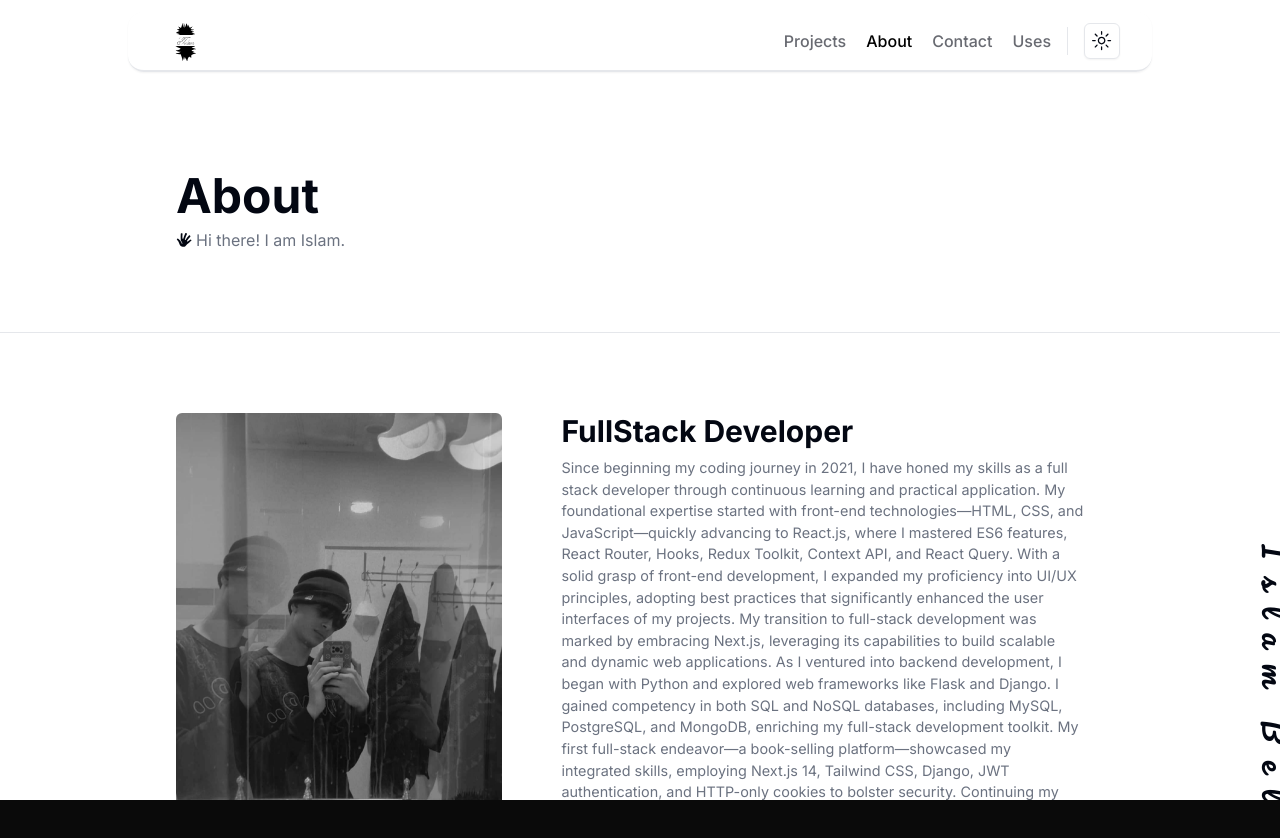
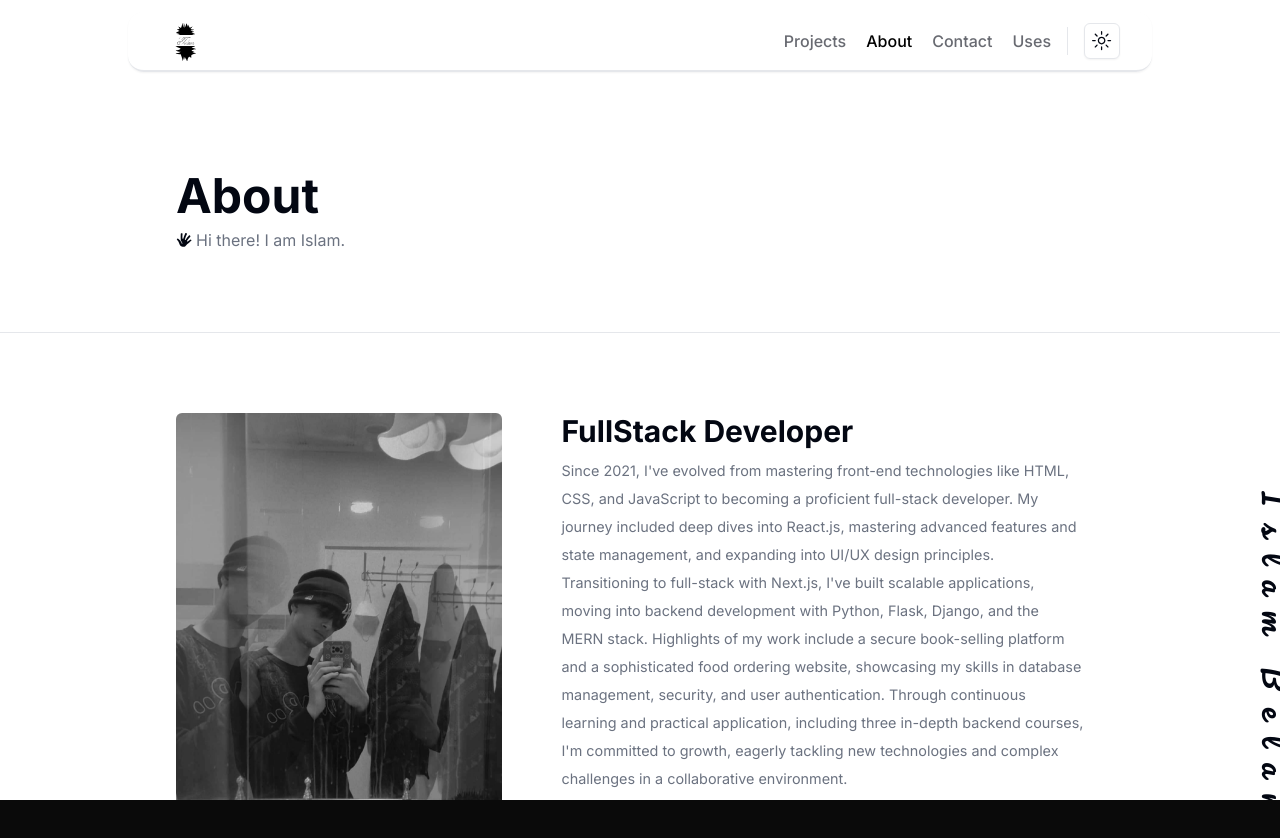
Before and after one commit to YieGin/portfolio-new, a Next.js app: page /about in a window 1280 px wide. Shown: the top 838 px of the page. Built offline with nearby package versions, Linux system fonts and the light colour scheme.

Commit message:
Shorten Profile Section description text

```diff
--- a/src/components/Profile-Section.tsx
+++ b/src/components/Profile-Section.tsx
@@ -26,36 +26,20 @@ const ProfileSection = () => {
           <h1 className="sm:text-3xl font-bold md:hidden block">
             Islam Belamri
           </h1>
-          <p className="md:text-[0.9rem] text-[0.7rem] text-muted-foreground mt-2 md:mr-5">
-            Since beginning my coding journey in 2021, I have honed my skills as
-            a full stack developer through continuous learning and practical
-            application. My foundational expertise started with front-end
-            technologies—HTML, CSS, and JavaScript—quickly advancing to
-            React.js, where I mastered ES6 features, React Router, Hooks, Redux
-            Toolkit, Context API, and React Query. With a solid grasp of
-            front-end development, I expanded my proficiency into UI/UX
-            principles, adopting best practices that significantly enhanced the
-            user interfaces of my projects. My transition to full-stack
-            development was marked by embracing Next.js, leveraging its
-            capabilities to build scalable and dynamic web applications. As I
-            ventured into backend development, I began with Python and explored
-            web frameworks like Flask and Django. I gained competency in both
-            SQL and NoSQL databases, including MySQL, PostgreSQL, and MongoDB,
-            enriching my full-stack development toolkit. My first full-stack
-            endeavor—a book-selling platform—showcased my integrated skills,
-            employing Next.js 14, Tailwind CSS, Django, JWT authentication, and
-            HTTP-only cookies to bolster security. Continuing my growth, I
-            explored the MERN stack, delving into Node.js, Express.js, and
-            MongoDB. This journey was supplemented by three comprehensive
-            courses, each sharpening different facets of backend development. My
-            portfolio of full-stack projects includes a sophisticated food
-            ordering website, crafted using Next.js, Tailwind CSS, Node.js,
-            Express.js, and MongoDB, with Auth0 integration for secure user
-            authentication. Currently, I&apos;m dedicated to expanding my
-            project repertoire and embracing new challenges. As a fast learner
-            and a collaborative team player, I&apos;m always ready to explore
-            and adapt to new technologies, ensuring that my contributions are
-            impactful andd innovative.
+          <p className="md:text-[0.9rem] text-[0.7rem] text-muted-foreground mt-2 md:mr-5 leading-7">
+            Since 2021, I&apos;ve evolved from mastering front-end technologies like
+            HTML, CSS, and JavaScript to becoming a proficient full-stack
+            developer. My journey included deep dives into React.js, mastering
+            advanced features and state management, and expanding into UI/UX
+            design principles. Transitioning to full-stack with Next.js, I&apos;ve
+            built scalable applications, moving into backend development with
+            Python, Flask, Django, and the MERN stack. Highlights of my work
+            include a secure book-selling platform and a sophisticated food
+            ordering website, showcasing my skills in database management,
+            security, and user authentication. Through continuous learning and
+            practical application, including three in-depth backend courses, I&apos;m
+            committed to growth, eagerly tackling new technologies and complex
+            challenges in a collaborative environment.
           </p>
           <h3 className="absolute -right-44 xl:-right-48 top-1/2 rotate-90 tracking-wide text-3xl font-Pacifico md:block hidden">
             {letters}
```
